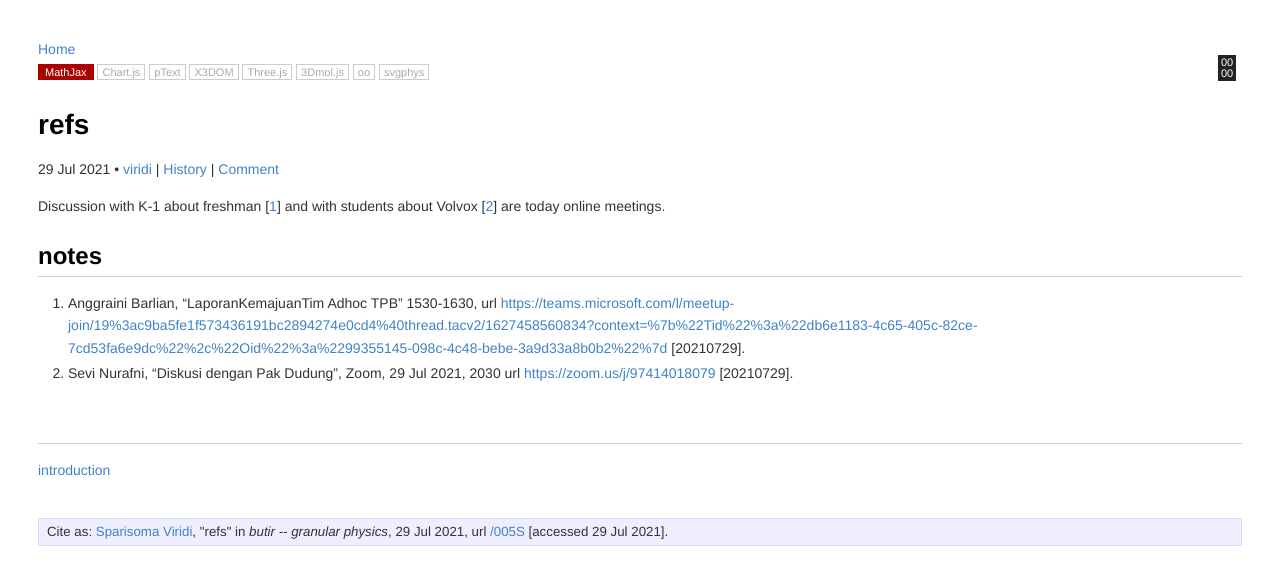
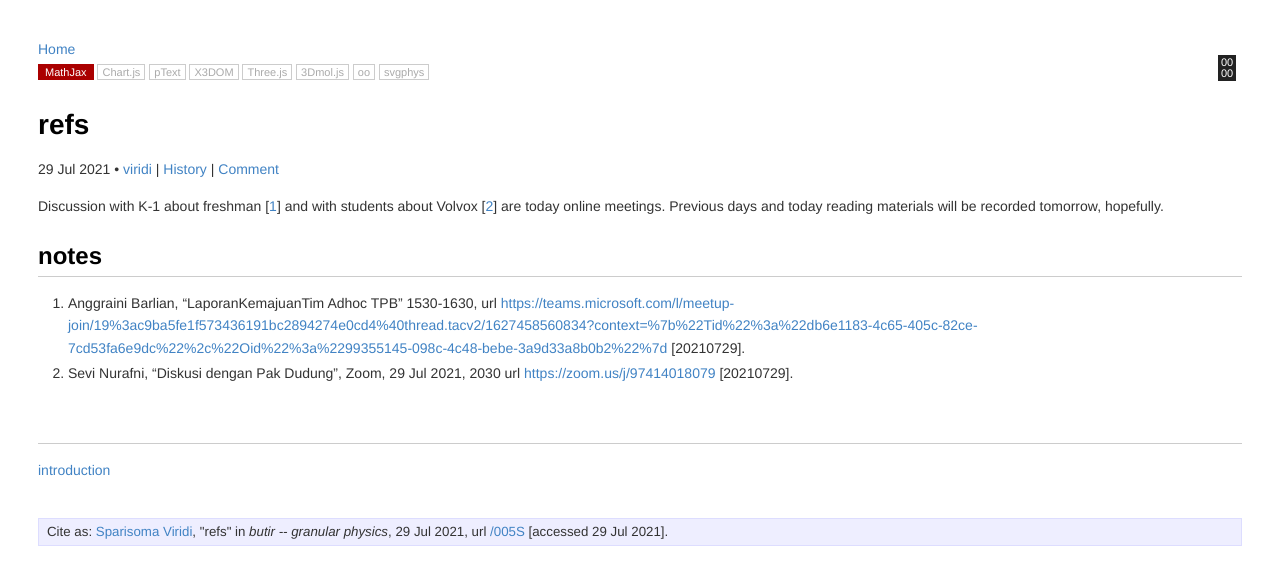
Before and after one commit to dudung/butir, a Jekyll site: the page built from _posts/0/05/2021-07-29-refs.md, in a window 1280 px wide. Shown: the top 585 px of the page. Built offline with Jekyll 4.4.1, drawn with Linux system fonts in a browser that asks for light colours.

Commit message:
fin edit time

```diff
--- a/_posts/0/05/2021-07-29-refs.md
+++ b/_posts/0/05/2021-07-29-refs.md
@@ -13,13 +13,13 @@ oo: false
 svgphys: false
 category: literatures
 tags: ["tagebuch", "refs", "komisi 1", "ad-hoc"]
-date: 2021-07-29 23:20:00 +0700
+date: 2021-07-29 23:21:00 +0700
 permalink: /005S
 src: https://github.com/dudung/butir/commits/main/_posts/0/05/2021-07-29-refs.md
 twitter_username: 6unpnp
 nodes: ['0000']
 ---
-Discussion with K-1 about freshman [[1](#r01)] and with students about Volvox [[2](#r02)] are today online meetings.
+Discussion with K-1 about freshman [[1](#r01)] and with students about Volvox [[2](#r02)] are today online meetings. Previous days and today reading materials will be recorded tomorrow, hopefully.
 
 ## notes
 1. <a name="r01"></a>Anggraini Barlian, "LaporanKemajuanTim Adhoc TPB"
```
